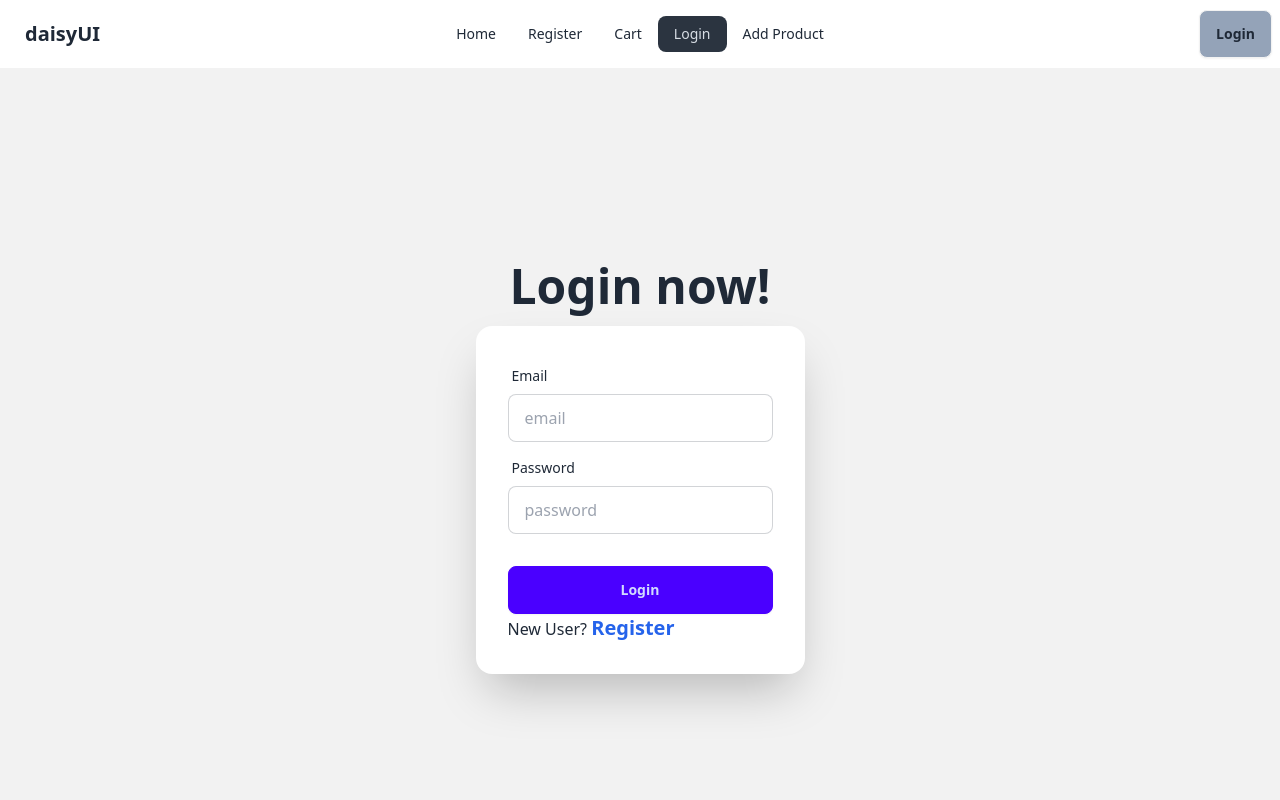
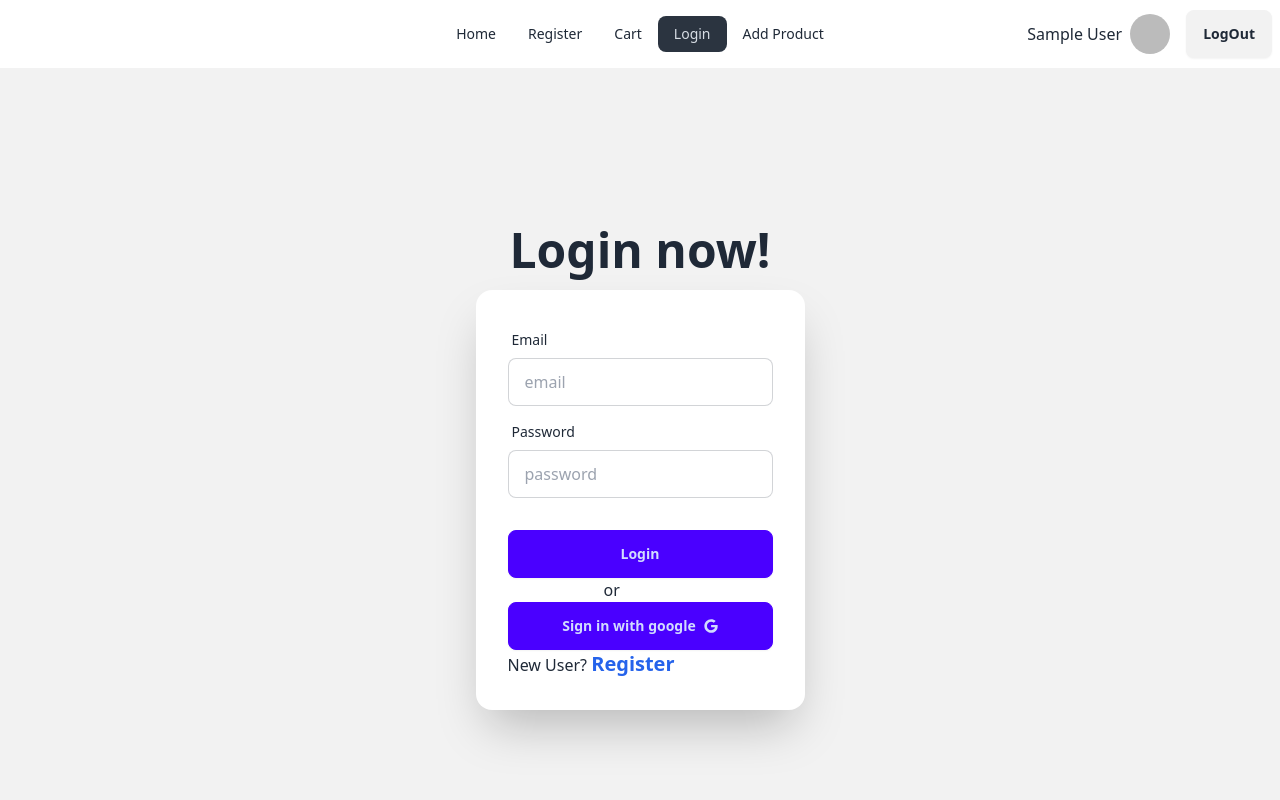
Before and after one commit to arif20026/brandshop-clientside, a React (Vite) app: page /login in a window 1280 px wide. Shown: the top 800 px of the page. Built offline with nearby package versions, Linux system fonts and the light colour scheme; no server answers; sample sign-in values are in the browser's storage.

Commit message:
added signin with google

```diff
--- a/package.json
+++ b/package.json
@@ -15,6 +15,7 @@
     "match-sorter": "^6.3.1",
     "react": "^18.2.0",
     "react-dom": "^18.2.0",
+    "react-icons": "^4.12.0",
     "react-router-dom": "^6.21.1",
     "sort-by": "^1.2.0"
   },
--- a/src/pages/login/Login.jsx
+++ b/src/pages/login/Login.jsx
@@ -1,13 +1,15 @@
 import { useContext, useState } from "react";
 import { AuthContext } from "../../provider/AuthProvider";
 import { Link, useLocation, useNavigate } from "react-router-dom";
+import { FaGoogle } from "react-icons/fa";
+
 
 const Login = () => {
 
-    const { signIn } = useContext(AuthContext)
-    const location =useLocation()
+    const { signIn, signInWithGoogle } = useContext(AuthContext)
+    const location = useLocation()
     const navigate = useNavigate()
-    const [loginError,setLoginError]=useState('')
+    const [loginError, setLoginError] = useState('')
 
     const handleLoginUser = e => {
         e.preventDefault()
@@ -24,7 +26,7 @@ const Login = () => {
         signIn(email, password)
             .then(result => {
                 console.log(result)
-                navigate(location?.state? location.state:"/")
+                navigate(location?.state ? location.state : "/")
 
             })
 
@@ -33,7 +35,15 @@ const Login = () => {
                 setLoginError('password is not correct')
             })
 
+    }
 
+    const handleSignInWithGoogle = () => {
+        signInWithGoogle()
+            .then(result => {
+                console.log(result)
+                navigate(location?.state ? location.state : ("/"))
+            })
+            .catch(error => console.log(error))
     }
 
     return (
@@ -59,6 +69,12 @@ const Login = () => {
                         </div>
                         <div className="form-control mt-6">
                             <button className="btn btn-primary">Login</button>
+                            <p className="flex text-center px-24">or</p>
+
+                            <button className="btn btn-primary" onClick={handleSignInWithGoogle}>Sign in with google <FaGoogle />
+                            </button>
+
+
                             <p>New User? <Link to="/register" className="text-blue-600 font-bold text-xl my-4">Register</Link></p>
                         </div>
 
--- a/src/provider/AuthProvider.jsx
+++ b/src/provider/AuthProvider.jsx
@@ -1,12 +1,28 @@
-import { createContext } from "react";
+import { createContext, useEffect, useState } from "react";
 import app from "../firebase/firebase.config";
-import  { getAuth,createUserWithEmailAndPassword, updateProfile, signInWithEmailAndPassword } from 'firebase/auth'
+import  { getAuth,createUserWithEmailAndPassword, updateProfile, signInWithEmailAndPassword, signOut, GoogleAuthProvider, signInWithPopup, onAuthStateChanged } from 'firebase/auth'
 
 export const AuthContext = createContext(null)
 const auth = getAuth(app)
 const AuthProvider = ({children}) => {
 
+    const googleProvider = new GoogleAuthProvider()
+    const [user,setUser] =useState(null)
+    const[loading,setLoading] =useState(true)
+
+    const signInWithGoogle = async () => {
+        try{
+            const result = await signInWithPopup(auth,googleProvider)
+            setUser(result.user)
+        }
+        catch(error){
+            console.error(error.message)
+
+        }
+    }
+
     const createUser = async (email,password,displayName,photoURL) => {
+        setLoading(true)
         try{
             const result = await createUserWithEmailAndPassword(auth,email,password)
             await updateProfile (result.user,{displayName,photoURL})
@@ -20,14 +36,36 @@ const AuthProvider = ({children}) => {
     }
 
     const signIn = (email,password)=>{
+        setLoading(true)
         return signInWithEmailAndPassword(auth,email,password)
     }
+
+    const logOut = () => {
+        setLoading(true)
+        return signOut(auth)
+    }
+
+    useEffect(() => {
+        const unsubscribe = onAuthStateChanged(auth,currentUser => {
+            console.log('user in the authState changed', currentUser)
+            setUser(currentUser)
+            setLoading(false)
+        })
+        return () => {
+            unsubscribe()
+        }
+    })
 
 
 
     const authInfo ={
        createUser,
-       signIn
+       signIn,
+       logOut,
+       signInWithGoogle,
+       user,
+       loading
+
 
     }
     return (
--- a/src/router/PrivateRoute.jsx
+++ b/src/router/PrivateRoute.jsx
@@ -1,10 +1,21 @@
+import { useContext } from "react";
+import { AuthContext } from "../provider/AuthProvider";
+import { Navigate, useLocation } from "react-router-dom";
 
-const PrivateRoute = () => {
-    return (
-        <div>
+const PrivateRoute = ({children}) => {
+    const {user,loading}= useContext(AuthContext)
+    const location = useLocation()
+    console.log(location.pathname)
 
-        </div>
-    );
+    if(loading){
+        return <span className="loading loading-spinner loading-lg"></span>
+    }
+    if(user){
+        return children
+    }
+    return <Navigate state={location.pathname} to='/login'></Navigate>
+
+
 };
 
 export default PrivateRoute;
--- a/src/router/router.jsx
+++ b/src/router/router.jsx
@@ -9,6 +9,7 @@ import Login from "../pages/login/Login";
 import Register from "../pages/register/Register";
 import Cart from "../pages/cart/Cart";
 import AddProduct from "../pages/addProduct/AddProduct";
+import PrivateRoute from "./PrivateRoute";
 
   const router = createBrowserRouter([
     {
@@ -33,7 +34,7 @@ import AddProduct from "../pages/addProduct/AddProduct";
         },
         {
             path:'/addProduct',
-            element:<AddProduct></AddProduct>
+            element:<PrivateRoute><AddProduct></AddProduct></PrivateRoute>
         }
       ]
     },
--- a/src/shared/Navbar.jsx
+++ b/src/shared/Navbar.jsx
@@ -1,4 +1,7 @@
-import { NavLink } from "react-router-dom";
+import { useContext } from "react";
+import { NavLink, useLocation, useNavigate } from "react-router-dom";
+import { AuthContext } from "../provider/AuthProvider";
+
 
 const Navbar = () => {
     const navLinks = <>
@@ -9,6 +12,16 @@ const Navbar = () => {
         <li><NavLink to="/addProduct">Add Product</NavLink></li>
 
     </>
+
+
+
+    const {user, logOut} =useContext(AuthContext)
+
+    const handleLogOUt = () => {
+        logOut()
+        .then(() => console.log('user logged out successfully'))
+        .catch(error => console.log(error))
+    }
     return (
         <div>
 
@@ -22,7 +35,6 @@ const Navbar = () => {
                            {navLinks}
                         </ul>
                     </div>
-                    <a className="btn btn-ghost text-xl">daisyUI</a>
                 </div>
                 <div className="navbar-center hidden lg:flex">
                     <ul className="menu menu-horizontal px-1">
@@ -30,7 +42,16 @@ const Navbar = () => {
                     </ul>
                 </div>
                 <div className="navbar-end">
-                    <NavLink to="/login" className="btn bg-slate-400">Login</NavLink>
+
+                    {
+                        user && <div className="flex justify-center items-center gap-2">
+                            <p>{user.displayName}</p>
+                            <img src={user.photoURL} className="w-10  mr-4 rounded-full" alt="" />
+                        </div>
+                    }
+                    {
+                        user?  <button className="btn" onClick={handleLogOUt}>LogOut</button>:<NavLink to="/login" className="btn bg-slate-400">Login</NavLink>
+                    }
                 </div>
             </div>
 
```
Also changed, not shown: 1 other file (tests, documents, lock files or other folders).
